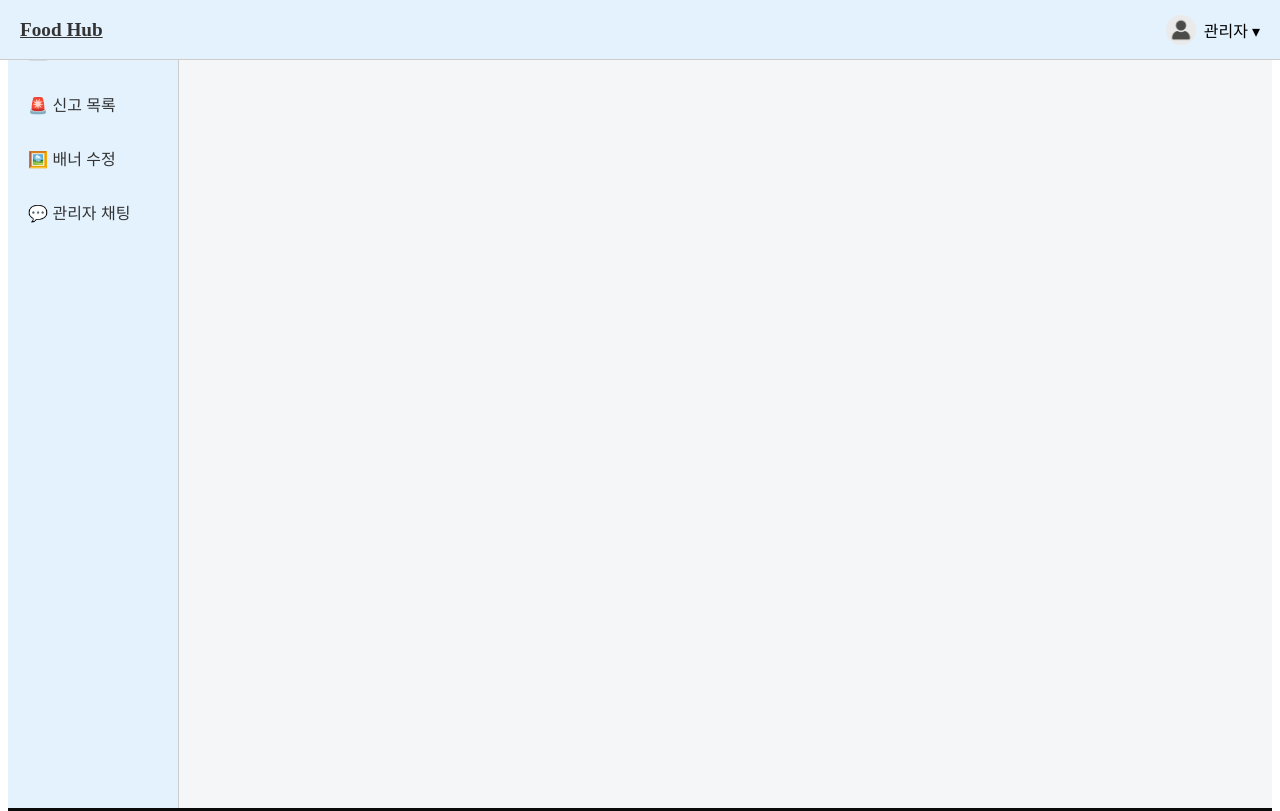
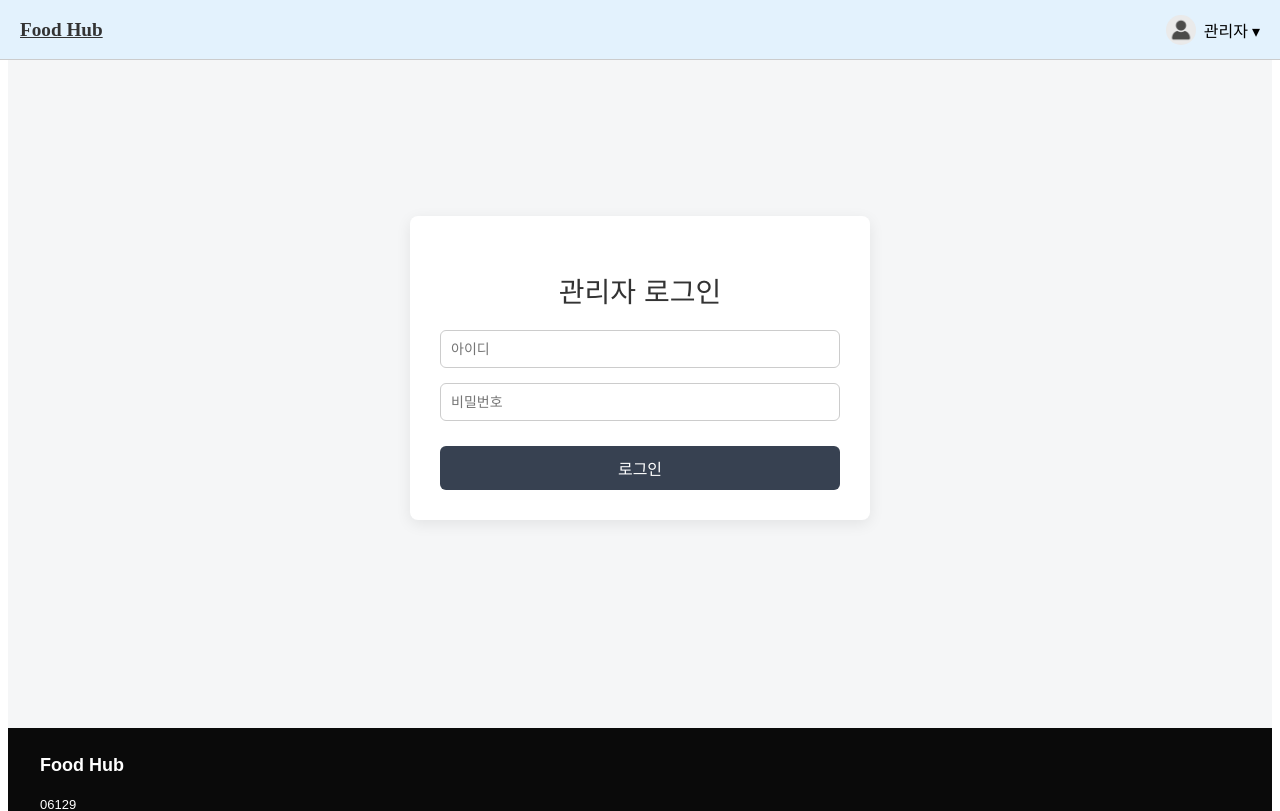
Before and after one commit to hjw0714/FoodHubAdmin_Project, a React (Vite) app in the folder foodhubadmin_frontend/: page / in a window 1280 px wide. Shown: the top 811 px of the page. Built offline with nearby package versions, Linux system fonts and the light colour scheme.

Commit message:
route수정

```diff
--- a/foodhubadmin_frontend/src/routes/AppRouter.jsx
+++ b/foodhubadmin_frontend/src/routes/AppRouter.jsx
@@ -2,15 +2,18 @@ import { Routes, Route } from "react-router-dom";
 import AdminDashboard from "../components/AdminDashboard";
 import DashboardHome from "../components/DashboardHome";
 import PostReport from "../components/PostReport";
+import AdminLogin from "../components/adminLogin";
 
 const AppRouter = () => {
   return (
     <Routes>
-        <Route path="" element={<AdminDashboard />} />
+        <Route path="" element={<AdminLogin />} />
+        <Route path="/" element={<AdminLogin />} />
         <Route path="/admin/dashboard" element={<AdminDashboard />}>
             <Route index element={<DashboardHome />} />
             <Route path="postReport" element={<PostReport />} />
         </Route>
+        <Route path="/admin/login" element={<AdminLogin/>}/>
     </Routes>
   );
 };
```
